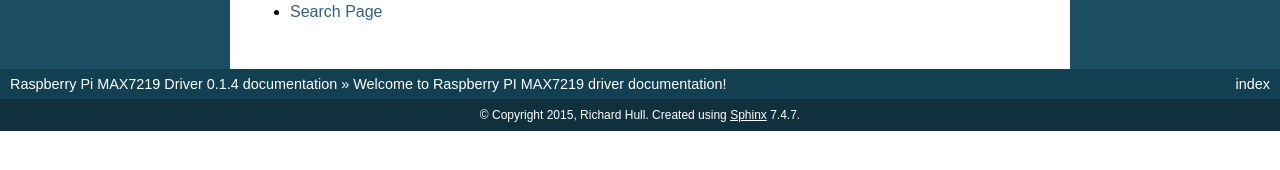
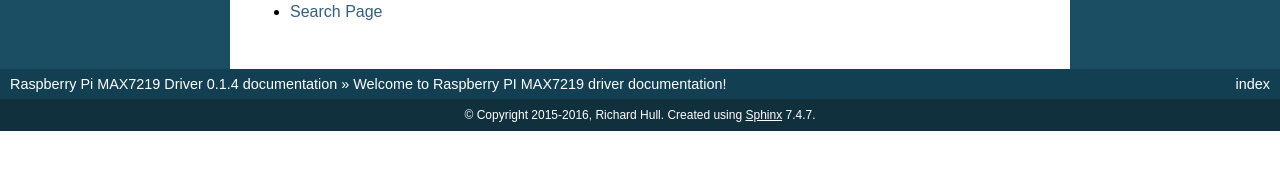
Before and after one commit to rm-hull/luma.led_matrix, a Sphinx documentation site: the page built from docs/index.rst, in a window 1280 px wide. Shown: the part 269-439 px from the top of the page. Built offline with Sphinx 7.4.7, drawn with Linux system fonts in a browser that asks for light colours; formulas are drawn with MathJax 3; part of the change alters nothing that is shown.

```diff
--- a/docs/conf.py
+++ b/docs/conf.py
@@ -12,13 +12,13 @@
 # All configuration values have a default; values that are commented out
 # serve to show the default.
 
-import sys
-import os
+import os, sys
+from datetime import datetime
 
 # If extensions (or modules to document with autodoc) are in another directory,
 # add these directories to sys.path here. If the directory is relative to the
 # documentation root, use os.path.abspath to make it absolute, like shown here.
-#sys.path.insert(0, os.path.abspath('.'))
+sys.path.insert(0, os.path.abspath('../max7219'))
 
 # -- General configuration ------------------------------------------------
 
@@ -53,7 +53,7 @@ master_doc = 'index'
 
 # General information about the project.
 project = u'Raspberry Pi MAX7219 Driver'
-copyright = u'2015, Richard Hull'
+copyright = u'2015-{0}, Richard Hull'.format(datetime.now().year)
 
 # The version info for the project you're documenting, acts as replacement for
 # |version| and |release|, also used in various other places throughout the
```
